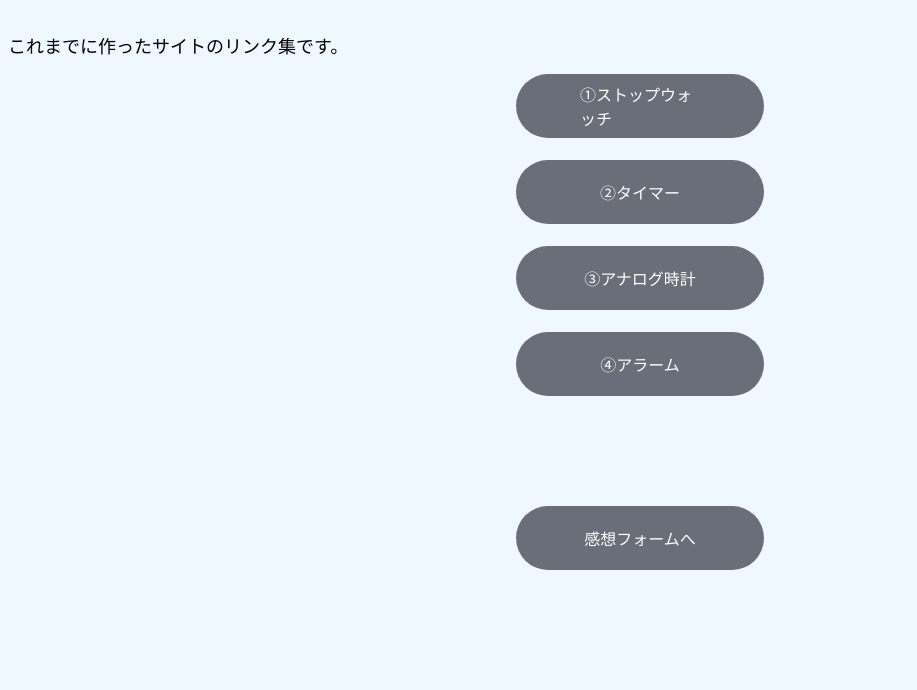
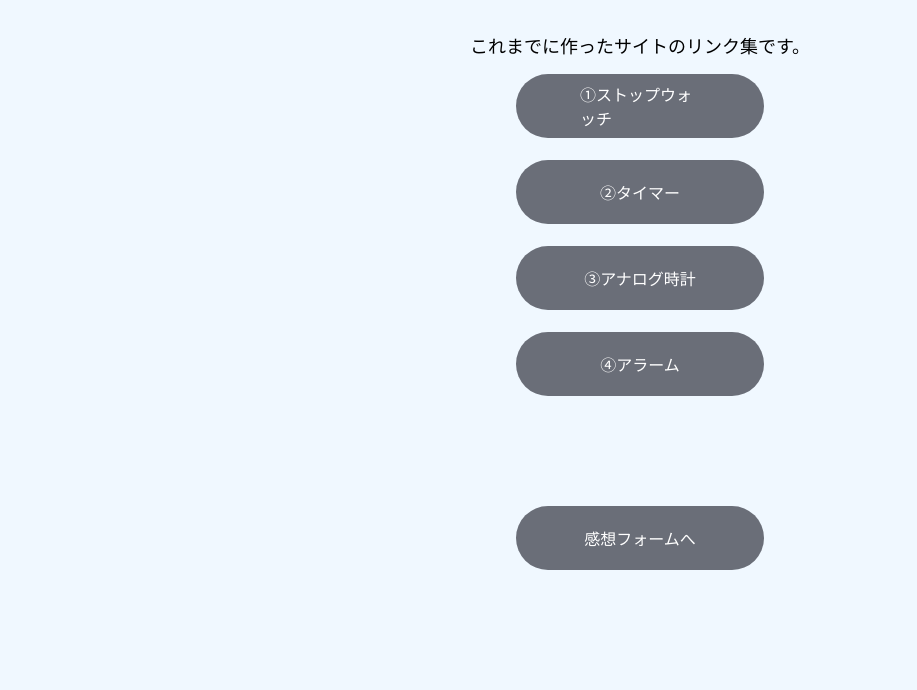
Before and after one commit to Ji-113/link, a plain HTML site: page index.html in a window 1280 px wide. Shown: the part 110-800 px from the top of the page, without its empty margins (0-917 px from the left). Drawn offline with Linux system fonts and the light colour scheme.

Commit message:
Update style.css

```diff
--- a/style.css
+++ b/style.css
@@ -11,7 +11,7 @@ h1 {
   margin: 3rem;
 }
 
-h3{
+p{
   text-align: center;
 }
 
```
